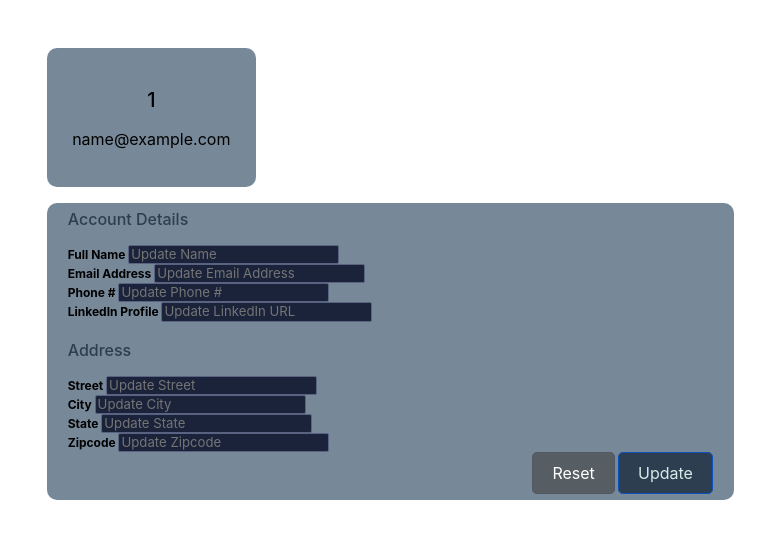
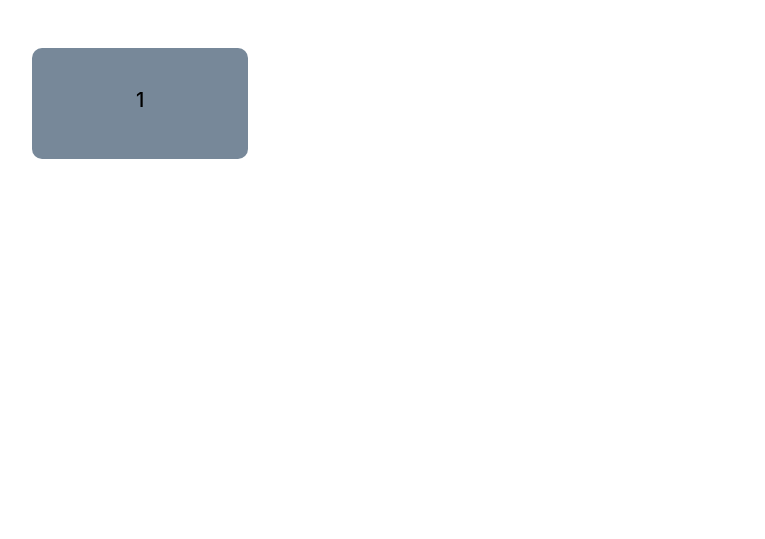
Before and after one commit to ncerros/BlogSports_Project-two, a Node server app: page /profile in a window 1280 px wide. Shown: the part 70-609 px from the top of the page, without its empty margins (130-895 px from the left). Run offline with Node 20, Linux system fonts and the light colour scheme; a user stored in the database is signed in; tables that the repository leaves empty hold one stand-in row (values such as "Sample post"); some libraries are stand-ins or nearby versions.

Commit message:
fixing profile

```diff
--- a/Main/public/css/style.css
+++ b/Main/public/css/style.css
@@ -4,11 +4,7 @@ header, .project:not(:last-child) {
     border-bottom: 1px solid #ccc;
   }
 
-  .body {
-    margin-top: 20px;
-    background: red;
-    color: lightskyblue;
-  }
+
 
   .no-button {
     background: none;
@@ -26,8 +22,6 @@ header, .project:not(:last-child) {
   }
 
   /* Profile css */
-
-
 
 .settings .user-profile {
   margin: 0 0 1rem 0;
@@ -49,14 +43,14 @@ header, .project:not(:last-child) {
   font-weight: bold;
 }
 
-.form {
+.form-site {
   border: 1px solid #596280;
   -webkit-border-radius: 2px;
   -moz-border-radius: 2px;
   border-radius: 2px;
   font-size: .825rem;
   background: #1A233A;
-  color: #bcd0f7;
+  color: gray;
 }
 
 .settings .user-profile h5.username {
--- a/Main/views/profile.handlebars
+++ b/Main/views/profile.handlebars
@@ -1,5 +1,5 @@
 <div class="container">
-  <div class="box-small">
+<div class="row">
 	<div class="col-xl-3 col-lg-3 col-md-12 col-sm-12 col-12">
 		<div class="card">
 			<div class="card-body">
@@ -8,147 +8,14 @@
 						<div class="user-photo">
 							<img src="" alt="">
 						</div>
-              <h5 class="username">{{{id}}}</h5>
-              <h6 class="user-email">{{{email}}}</h6>
-            </div>
-        </div>
-      </div>
-    </div>
-    </div>
-  <div class="col-xl-9 col-lg-9 col-md-12 col-sm-12 col-12">
-    <div class="card">
-      <div class="card-body">
-        <div class="box-big">
-          <div class="col-xl-12 col-lg-12 col-md-12 col-sm-12 col-12">
-            <h6 class="mb-3 text-primary">
-              Account Details
-            </h5>
-          </div>
-
-          <div class="col-xl-6 col-lg-6 col-md-6 col-sm-6 col-12">
-            <div class="form-group">
-              <label for="name">
-                Full Name
-              </label>
-              <input
-                type="text"
-                class="form"
-                id="name"
-                placeholder="Update Name"
-              />
-            </div>
-          </div>
-
-        <div class="col-xl-6 col-lg-6 col-md-6 col-sm-6 col-12">
-            <div class="form-group">
-              <label for="email">
-                Email Address
-              </label>
-              <input
-                type="email"
-                class="form"
-                id="email"
-                placeholder="Update Email Address"
-              />
-            </div>
-        </div>
-            <div class="col-xl-6 col-lg-6 col-md-6 col-sm-6 col-12">
-            <div class="form-group">
-              <label for="phone #">
-                Phone #
-              </label>
-              <input
-                type="text"
-                class="form"
-                id="phone #"
-                placeholder="Update Phone #"
-              />
-            </div>
-            </div>
-            <div class="col-xl-6 col-lg-6 col-md-6 col-sm-6 col-12">
-            <div class="form-group">
-              <label for="linkedIn">
-                LinkedIn Profile
-              </label>
-              <input
-                type="url"
-                class="form"
-                id="linkedIn"
-                placeholder="Update LinkedIn URL"
-              />
-            </div>
-          </div>
-        </div>
-        <br>
-        <div class="box-2">
-           <div class="col-xl-12 col-lg-12 col-md-12 col-sm-12 col-12">
-               <h6 class="mb-3 text-primary">Address</h6>
-           </div>
-
-           <div class="col-xl-6 col-lg-6 col-md-6 col-sm-6 col-12">
-            <div class="form-group">
-              <label for="street">
-                Street
-              </label>
-              <input
-                type="text"
-                class="form"
-                id="street"
-                placeholder="Update Street"
-              />
-            </div>
-           </div>
-            <div class="col-xl-6 col-lg-6 col-md-6 col-sm-6 col-12">
-            <div class="form-group">
-              <label for="city">
-                City
-              </label>
-              <input
-                type="name"
-                class="form"
-                id="city"
-                placeholder="Update City"
-              />
-            </div>
-            </div>
-            <div class="col-xl-6 col-lg-6 col-md-6 col-sm-6 col-12">
-            <div class="form-group">
-              <label for="state">
-                State
-              </label>
-              <input
-                type="text"
-                class="form"
-                id="state"
-                placeholder="Update State">
-              </div>
-            </div>
-
-            <div class="col-xl-6 col-lg-6 col-md-6 col-sm-6 col-12">
-            <div class="form-group">
-              <label for="zip">
-                Zipcode
-              </label>
-              <input
-                type="text"
-                class="form"
-                id="zip"
-                placeholder="Update Zipcode">
-            </div>
-        </div>
-      </div>
-      <div class="box-3">
-          <div class="col-xl-12 col-lg-12 col-md-12 col-sm-12 col-12">
-              <div class="text-right">
-                  <button type="button" class="btn btn-secondary active">Reset</button>
-                  <button type="button" class="btn btn-primary active">Update</button>
-            </div>
-          </div>
-        </div>
+						<h5 class="user-name">{{{id}}}</h5>
+						<h6 class="user-email"{{{user-email}}}></h6>
 					</div>
 				</div>
 			</div>
 		</div>
 	</div>
 
+
+
 <script src="/js/profile.js"></script>
```
Also changed, not shown: Main/views/profile.txt (added, +95 -0 lines). Lines whose indentation alone changed are shown as unchanged.
